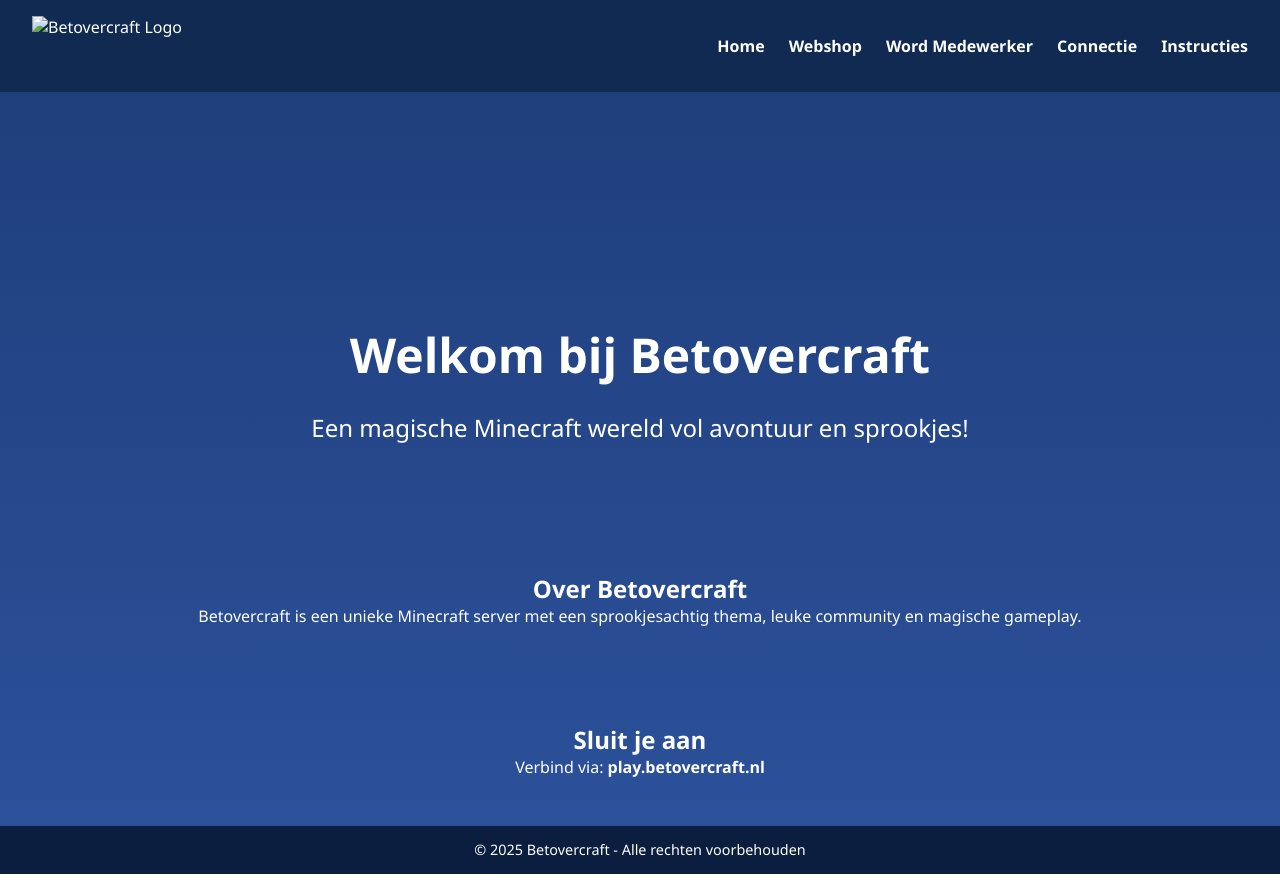
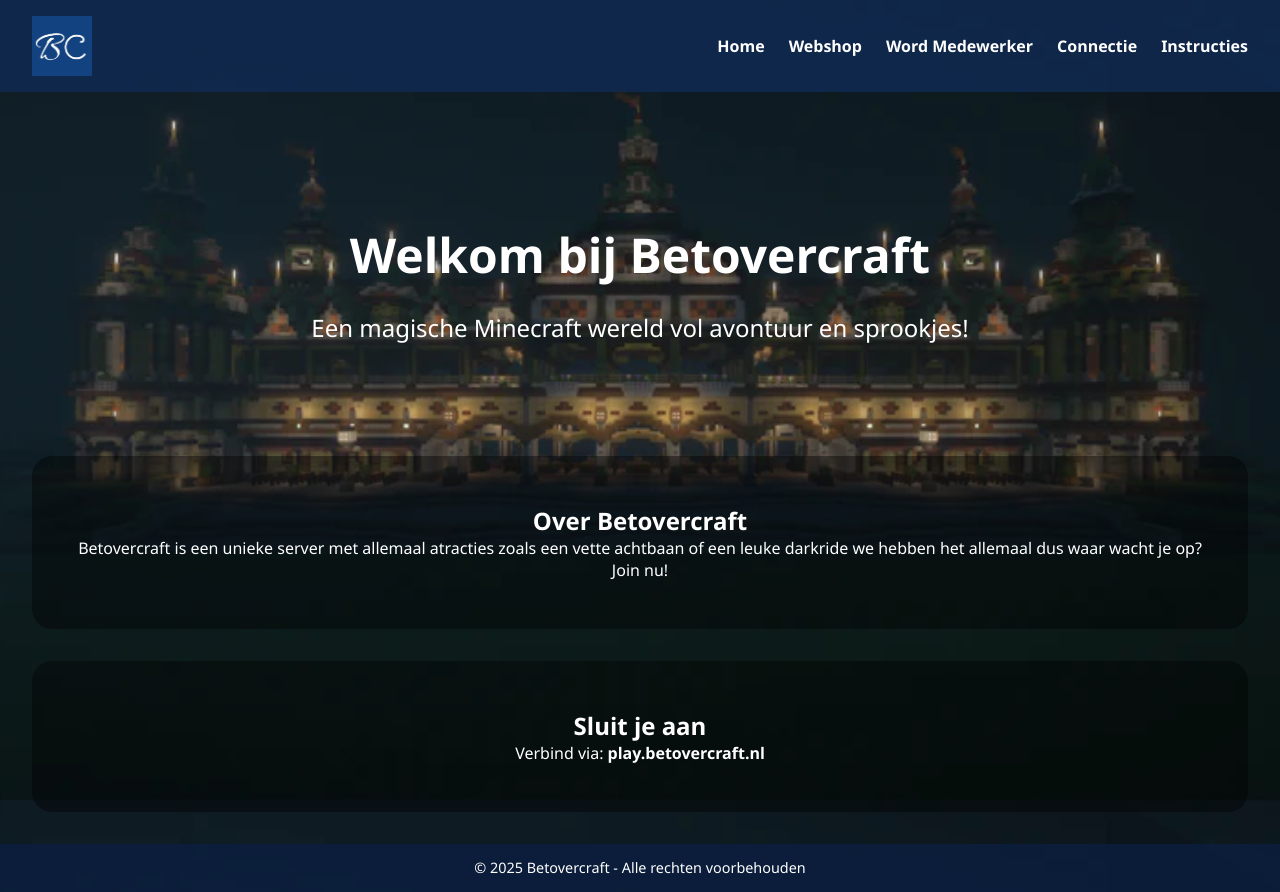
Before and after one commit to dutchgamernoud/betovercraft-website, a plain HTML site: page index.html in a window 1280 px wide. Drawn offline with Linux system fonts and the light colour scheme.

Commit message:
Add files via upload

```diff
--- a/index.html
+++ b/index.html
@@ -8,7 +8,7 @@
 </head>
 <body>
   <header>
-    <img src="img/logo.png" alt="Betovercraft Logo" class="logo">
+    <img src="logo.png" alt="Betovercraft Logo" class="logo">
     <nav>
       <ul>
         <li><a href="index.html">Home</a></li>
@@ -26,7 +26,7 @@
     </section>
     <section class="about">
       <h2>Over Betovercraft</h2>
-      <p>Betovercraft is een unieke Minecraft server met een sprookjesachtig thema, leuke community en magische gameplay.</p>
+      <p>Betovercraft is een unieke server met allemaal atracties zoals een vette achtbaan of een leuke darkride we hebben het allemaal dus waar wacht je op? Join nu!</p>
     </section>
     <section class="join">
       <h2>Sluit je aan</h2>
--- a/style.css
+++ b/style.css
@@ -7,12 +7,13 @@
 }
 
 body {
-  background: linear-gradient(to bottom, #1d3c78, #2d529c);
+  background: url('achtergrond.png') no-repeat center center fixed;
+  background-size: cover;
   color: white;
 }
 
 header {
-  background: #102a52;
+  background: rgba(16, 42, 82, 0.85);
   display: flex;
   justify-content: space-between;
   align-items: center;
@@ -42,13 +43,11 @@ nav a:hover {
 .hero {
   text-align: center;
   padding: 5em 2em;
-  background: url('img/logo.png') no-repeat center top;
-  background-size: 200px;
 }
 
 .hero h1 {
   font-size: 3em;
-  margin-top: 150px;
+  margin-top: 50px;
 }
 
 .hero p {
@@ -59,10 +58,13 @@ nav a:hover {
 .about, .join {
   padding: 3em 2em;
   text-align: center;
+  background: rgba(0, 0, 0, 0.4);
+  margin: 2em;
+  border-radius: 20px;
 }
 
 footer {
-  background: #0b1e3f;
+  background: rgba(11, 30, 63, 0.85);
   text-align: center;
   padding: 1em;
   font-size: 0.9em;
```
